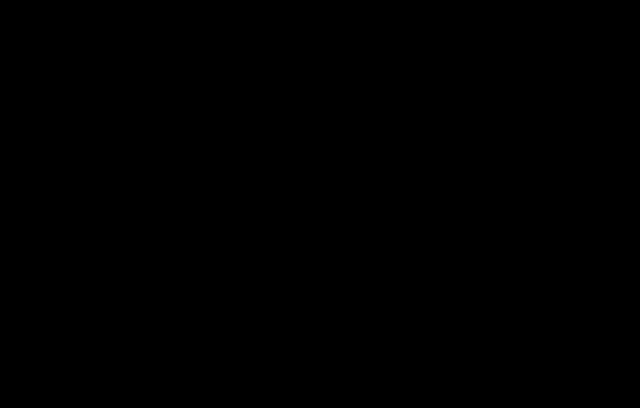
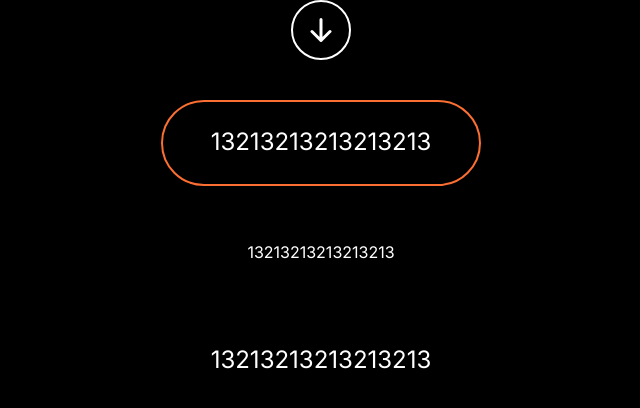
Before and after one commit to edgergard/next-parallax, a Next.js app: page / in a window 1280 px wide. Shown: the top 408 px of the page, without its empty margins (319-959 px from the left). Built offline with nearby package versions, Linux system fonts and the light colour scheme.

Commit message:
feat(button [3]): different button states and variants, gradient border left to do (WIP)

```diff
--- a/src/app/page.tsx
+++ b/src/app/page.tsx
@@ -1,9 +1,18 @@
-import Button from "@/components/ui/Button";
+import { Button } from "@/components/ui";
 
 const Home: React.FC = () => {
   return (
-    <div>
-      <Button variant="outline">123</Button>
+    <div className="flex flex-col gap-y-10 items-center">
+      <Button arrowDirection="down" variant="arrow" />
+      <Button variant="outline" size="big">
+        13213213213213213
+      </Button>
+      <Button variant="text" size="small">
+        13213213213213213
+      </Button>
+      <Button variant="text" size="big">
+        13213213213213213
+      </Button>
     </div>
   );
 };
--- a/src/components/ui/Button.tsx
+++ b/src/components/ui/Button.tsx
@@ -1,62 +1,117 @@
 "use client";
 
+import classNames from "classnames";
 import React from "react";
-import { twMerge } from "tailwind-merge";
+import { ArrowIcon } from "../icons";
 
 type ButtonVariant = "outline" | "text" | "arrow";
-type ButtonSize = "small" | "medium";
+type ButtonSize = "small" | "big";
 type BaseButtonProps = Omit<
   React.ButtonHTMLAttributes<HTMLButtonElement>,
   "children"
 >;
 
+interface BaseProps {
+  disabled?: boolean;
+  customClassName?: string;
+  onClick?: () => void;
+}
+
 type Props = (
-  | {
+  | ({
       variant?: Exclude<ButtonVariant, "arrow">;
-      size?: ButtonSize;
       children: string;
       arrowDirection?: never;
-      customClassName?: string;
-    }
-  | {
+      size?: never;
+    } & BaseProps)
+  | ({
       variant?: Exclude<ButtonVariant, "outline" | "text">;
+      children?: never;
+      size?: ButtonSize;
       arrowDirection: "up" | "down";
-      size?: ButtonSize;
-      children?: never;
-      customClassName?: string;
-    }
+    } & BaseProps)
 ) &
   BaseButtonProps;
 
+const BG_HOVER_GRADIENT_STYLES = `
+  hover:bg-linear-120 hover:from-button-gradient-from
+  hover:via-button-gradient-via hover:to-button-gradient-to
+`;
+
+const TEXT_HOVER_GRADIENT_STYLES = `
+  ${BG_HOVER_GRADIENT_STYLES}
+  hover:text-transparent hover:bg-clip-text
+`;
+
 const variantStyles: Record<ButtonVariant, string> = {
-  outline: "bg-button-solid-bg text-button-font-color",
-  text: "",
-  arrow: "",
+  outline: `
+    text-white bg-button-solid-bg text-button-font-color
+    rounded-button-radius gradient-button
+    border-[2px] border-button-gradient-via ${BG_HOVER_GRADIENT_STYLES}
+  `,
+  text: `
+    text-white bg-button-solid-bg text-button-font-color
+    rounded-button-radius hover:text-transparent
+    hover:bg-clip-text ${TEXT_HOVER_GRADIENT_STYLES}
+  `,
+  arrow: `
+    border-[2px] border-white hover:border-button-gradient-via
+    p-gap-button-arrow rounded-button-radius disabled:border-button-disabled
+  `,
 };
 
 const sizeStyles: Record<ButtonSize, string> = {
-  small:
-    "pt-button-small-t pb-button-small-b px-button-small-x text-button-small",
-  medium:
-    "pt-button-medium-t pb-button-medium-b px-button-medium-x text-button-medium",
+  small: `
+    pt-gap-button-small-t pb-gap-button-small-b
+    px-gap-button-small-x text-white
+  `,
+  big: `
+    pt-gap-button-big-t pb-gap-button-big-b px-gap-button-big-x
+    text-font-size-button-big
+  `,
 };
 
 const Button: React.FC<Props> = ({
   variant = "outline",
-  size = "medium",
-  customClassName = "",
+  size,
+  disabled,
+  customClassName,
+  arrowDirection,
   children,
+  onClick = () => {},
   ...rest
 }) => {
-  const classNames = twMerge(
+  const className = classNames(
+    `
+      w-fit cursor-pointer disabled:cursor-not-allowed transition-colors
+      duration-400 group
+    `,
     variantStyles[variant],
-    sizeStyles[size],
+    size && sizeStyles[size],
     customClassName,
   );
 
+  const iconClassName = classNames(
+    `
+      size-6 transition-colors duration-400
+      group-hover:text-button-gradient-via
+    `,
+    {
+      "rotate-180": arrowDirection === "down",
+      "text-button-disabled": disabled,
+      "text-white": !disabled,
+    },
+  );
+
   return (
-    <button className={classNames} {...rest}>
+    <button
+      className={className}
+      disabled={disabled}
+      onClick={onClick}
+      {...rest}
+    >
       {children}
+      {variant === "arrow" && <ArrowIcon className={iconClassName} />}
     </button>
   );
 };
--- a/src/styles/globals.css
+++ b/src/styles/globals.css
@@ -16,23 +16,27 @@ body {
   --font-family-grotesk: ClashGrotesk;
 
   --color-white: white;
+  --color-gray: #808080;
+  --color-h1-gradient-start: #b53ea4;
+  --color-h1-gradient-mid: #fc6f32;
+  --color-h1-gradient-end: #ff4a59;
+
   --color-button-gradient-from: var(--button-gradient-from);
   --color-button-gradient-via: var(--button-gradient-via);
   --color-button-gradient-to: var(--button-gradient-to);
   --color-button-font-color: var(--color-white);
-  --color-h1-gradient-start: #b53ea4;
-  --color-h1-gradient-mid: #fc6f32;
-  --color-h1-gradient-end: #ff4a59;
+  --color-button-disabled: var(--color-gray);
 
   --text-font-size-button--small: 18px;
   --text-font-size-button-big: 24px;
 
-  --spacing-button-small-b: 16px;
-  --spacing-button-small-t: 14px;
-  --spacing-button-small-x: 32px;
-  --spacing-button-big-b: 24px;
-  --spacing-button-big-t: 22px;
-  --spacing-button-big-x: 48px;
+  --spacing-gap-button-small-b: 16px;
+  --spacing-gap-button-small-t: 14px;
+  --spacing-gap-button-small-x: 32px;
+  --spacing-gap-button-big-b: 24px;
+  --spacing-gap-button-big-t: 22px;
+  --spacing-gap-button-big-x: 48px;
+  --spacing-gap-button-arrow: 16px;
 
   --radius-button-radius: var(--button-radius);
 }
```
